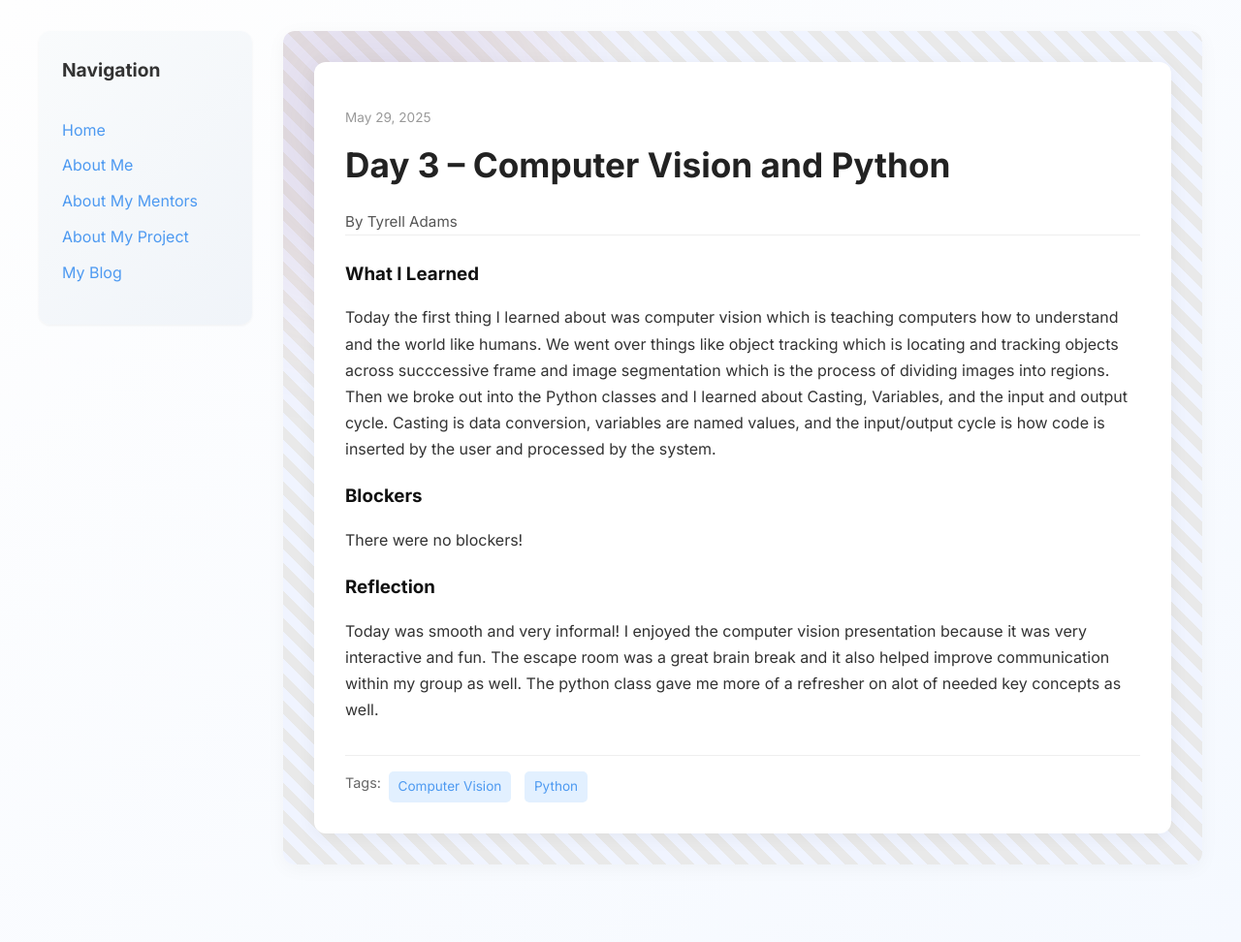
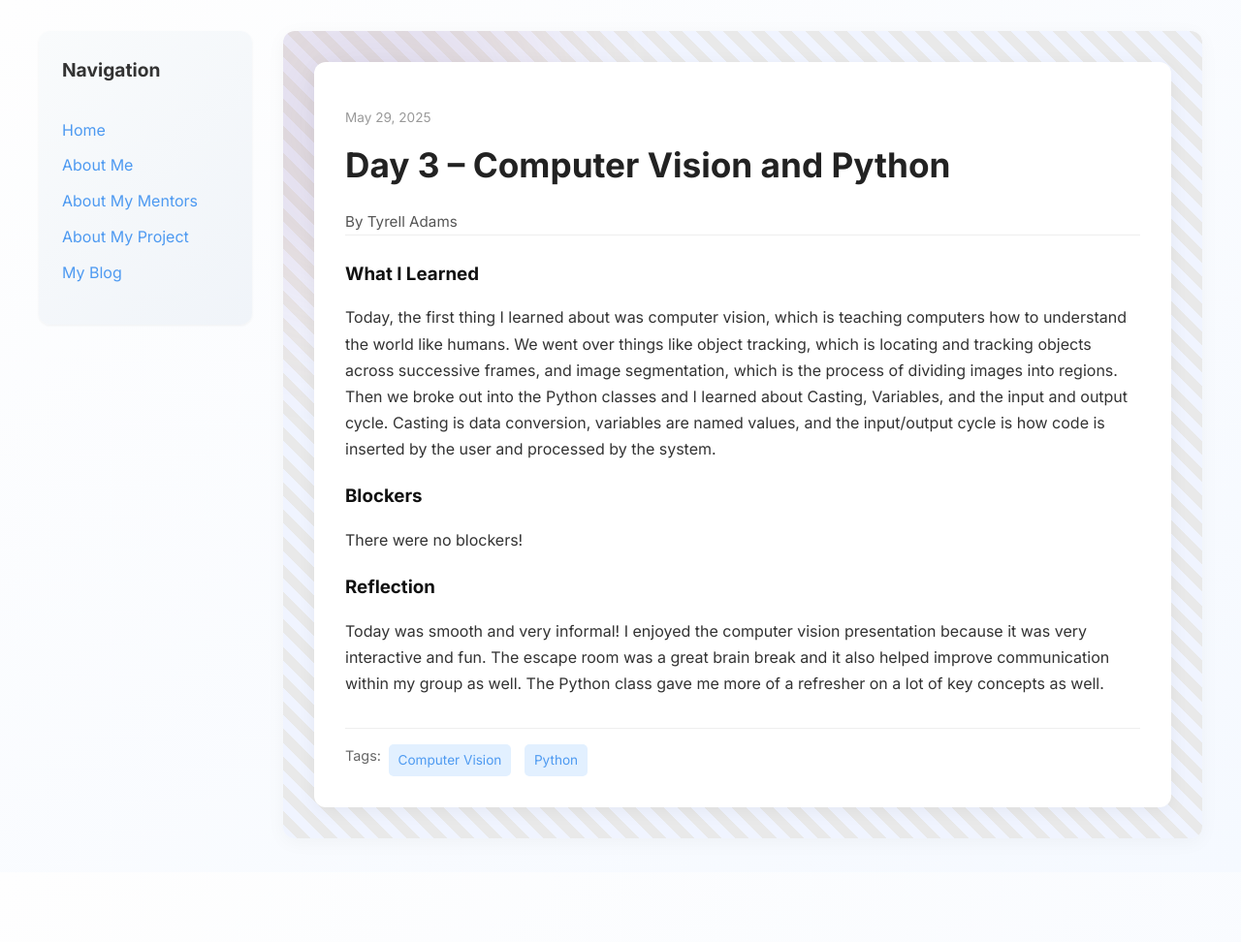
Before and after one commit to Tyrell-Adams/Tyrell-Adams.github.io, a Jekyll site: the page built from _posts/2025-05-29-day-3.md, in a window 1280 px wide. Shown: the whole page at 97% size. Built offline with Jekyll 4.4.1, drawn with Linux system fonts in a browser that asks for light colours; after the commit the page ends 900 px from its top, so only the background shows below that.

Commit message:
Update 2025-05-29-day-3.md

```diff
--- a/_posts/2025-05-29-day-3.md
+++ b/_posts/2025-05-29-day-3.md
@@ -7,10 +7,10 @@ permalink: /day3.html
 tags: ["Computer Vision", "Python", ]
 
 what_i_learned: |
-  Today the first thing I learned about was computer vision which is teaching computers how to understand and the world like humans. We went over things like object tracking which is locating and tracking objects across succcessive frame and image segmentation which is the process of dividing images into regions. Then we broke out into the Python classes and I learned about Casting, Variables, and the input and output cycle. Casting is data conversion, variables are named values, and the input/output cycle is how code is inserted by the user and processed by the system.
+  Today, the first thing I learned about was computer vision, which is teaching computers how to understand the world like humans. We went over things like object tracking, which is locating and tracking objects across successive frames, and image segmentation, which is the process of dividing images into regions. Then we broke out into the Python classes and I learned about Casting, Variables, and the input and output cycle. Casting is data conversion, variables are named values, and the input/output cycle is how code is inserted by the user and processed by the system.
 blockers: |
   There were no blockers!
 
 reflection: |
-  Today was smooth and very informal! I enjoyed the computer vision presentation because it was very interactive and fun. The escape room was a great brain break and it also helped improve communication within my group as well. The python class gave me more of a refresher on alot of needed key concepts as well.
+  Today was smooth and very informal! I enjoyed the computer vision presentation because it was very interactive and fun. The escape room was a great brain break and it also helped improve communication within my group as well. The Python class gave me more of a refresher on a lot of key concepts as well.
 ---
```
